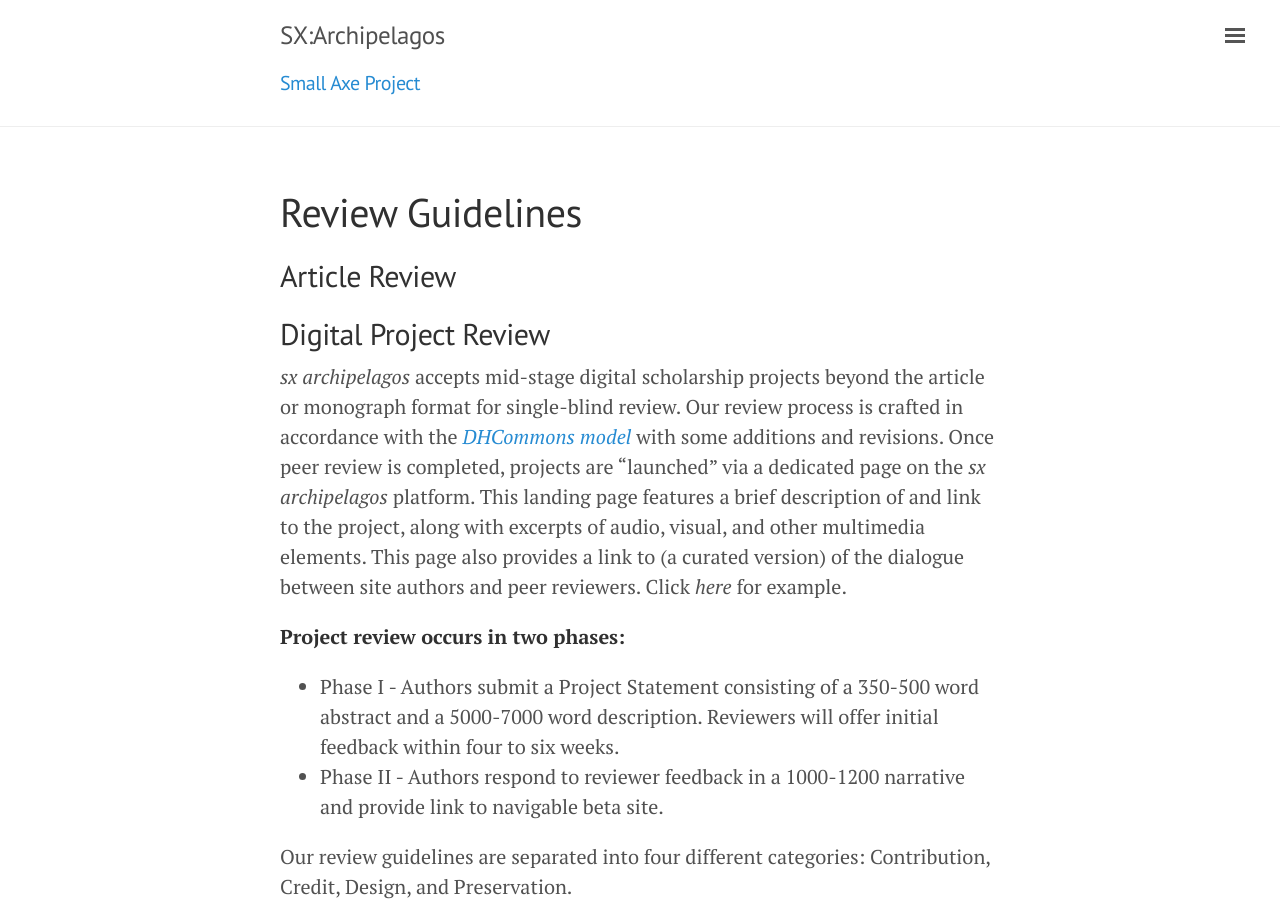
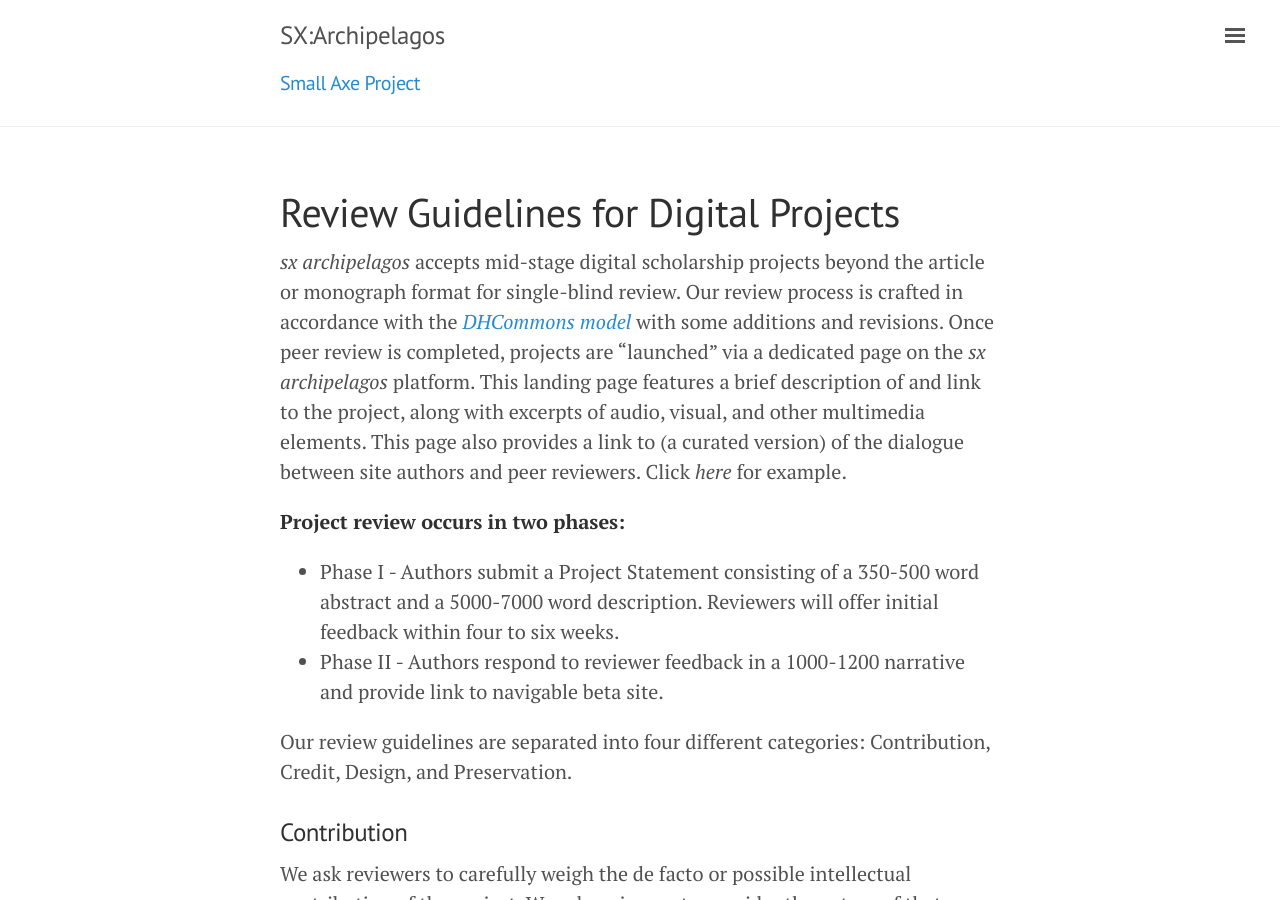
Before and after one commit to archipelagosjournal/archipelagos, a Jekyll site: the page built from review-guidelines.md, in a window 1280 px wide and 900 px high. Built offline with Jekyll 4.4.1, drawn with Linux system fonts in a browser that asks for light colours.

Commit message:
modified review guidelines to reflect only digital projects

```diff
--- a/review-guidelines.md
+++ b/review-guidelines.md
@@ -1,12 +1,7 @@
 ---
 layout: page
-title: Review Guidelines
+title: Review Guidelines for Digital Projects
 ---
-
-## Article Review
-
-
-## Digital Project Review
 
 *sx archipelagos* accepts mid-stage digital scholarship projects beyond
 the article or monograph format for single-blind review. Our review
```
